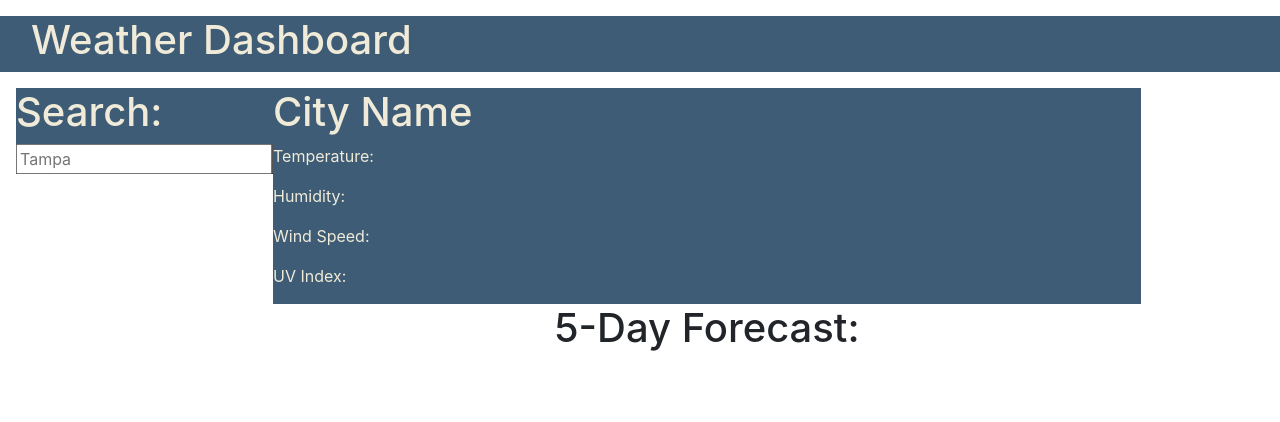
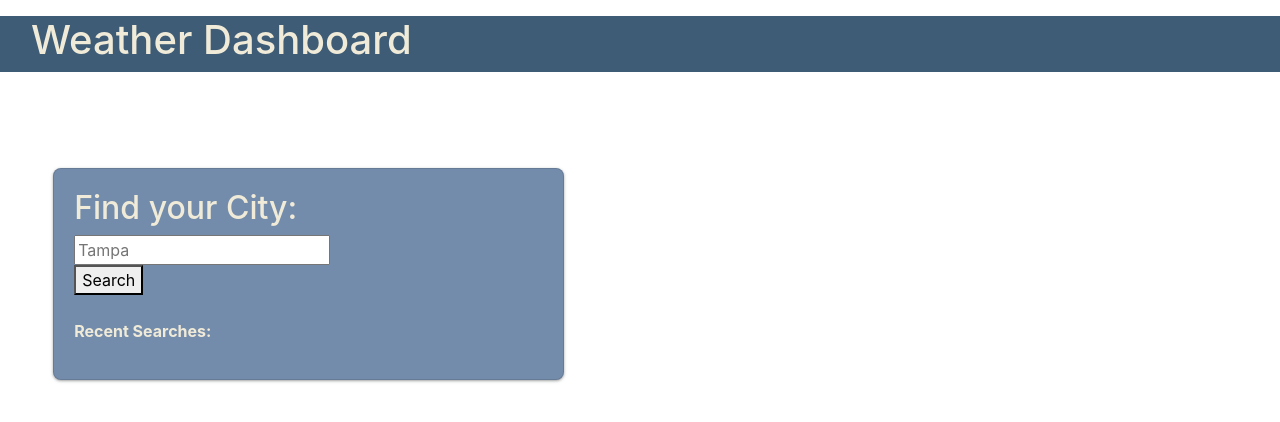
Before and after one commit to ColeWebster/api-weatherapp, a plain HTML site: page index.html in a window 1280 px wide. Drawn offline with nearby package versions, Linux system fonts and the light colour scheme.

Commit message:
Updating JS files with local storage functional on search

```diff
--- a/Assets/css/style.css
+++ b/Assets/css/style.css
@@ -21,7 +21,17 @@ header {
 
 .card {
     background-color: var(--lightblue);
-    color: var(--softwhite)
+    color: var(--softwhite);
+    border-radius: 8px;
+    box-shadow: rgba(60, 64, 67, 0.3) 0 1px 2px 0,
+    rgba(60, 64, 67, 0.15) 0 1px 3px 1px;
+    margin: 2%;
+    margin-top: 80px;
+    padding: 20px;
+    width: 46%;
+    overflow: hidden;
+    position: relative;
+    float: left;
 }
 
 h1{
@@ -38,13 +48,11 @@ h1{
     display: flex;
     flex-direction: row;
     margin: 1rem;
-    margin-right: 1rem;
+
 }
 
-.forecast {
-    align-items: center;
-}
-
-.searchBar {
-    align-self: start;
-}
+.card::after {
+    content: " ";
+    display: block;
+    clear: both;
+  }
--- a/Assets/js/script.js
+++ b/Assets/js/script.js
@@ -9,11 +9,29 @@
 var searchHistory = [];
 var weatherApiURL = "https://api.openweathermap.org";
 var weatherApiKey = "145642453194c5fbabaae41a36e299b3";
+var searchBtn = document.querySelector("#searchBtn");
 
+
+// Search button
+    //adding event listener for the search button
+searchBtn.addEventListener("click", function(event) {
+    event.preventDefault();
+    //testing functionality
+    console.log("Hello");
+    var citySearch = document.querySelector("#citySearch").value;
+    localStorage.setItem("citySearch", citySearch);
+    displayLastSearch();
+})
+    //grabbing search from local storage
+function displayLastSearch() {
+    var city = localStorage.getItem("citySearch");
+    searchHistorySpan.textContent = city;
+}
+
+displayLastSearch();
 
 // ---------DOM Elements
 // Main card
-// Search button
 
 // ------Functions
 // renderSearchHistory
--- a/index.html
+++ b/index.html
@@ -22,18 +22,20 @@
 
     <div class="container">
         <!-- Setup for the search bar and the history to save to local -->
-        <div class="searchbar">
-            <div class="row">
-                <h1>Search:</h1>
-            </div>
-            <div class="row">
-                <input type="text" class="searchBar" placeholder="Tampa">
-                <button type="submit" class="searchBtn"></button>
-            </div>
-            <div class="history"></div>
+        <div class="card">
+            <h2>Find your City:</h2>
+            <form method="post">
+                <div class="input">
+                    <input type="text" name="citySearch" id="citySearch" placeholder="Tampa" />
+                </div>
+                <button id="searchBtn">Search</button>
+            </form>
+            <br>
+            <p><strong>Recent Searches:</strong><span id="search-history"></span></p>
         </div>
+
         <!--Columns to show forecast for current city-->
-        <div class="col two-containers">
+        <!-- <div class="card">
             <div class="forecast">
                 <div class="row">
                     <h1 class="cityName">City Name</h1>
@@ -53,17 +55,19 @@
                     <p class="uvIndex">UV Index:</p>
                 </div>
             </div>
-            <!-- Five day container -->
+        </div> -->
+        <!-- Five day container -->
+        <!-- <div class="card">
             <div class="five-day-container">
                 <h1>5-Day Forecast:</h1>
                 <div class="card-row">
                 </div>
             </div>
-        </div>
-    </div>
-</main>
+        </div> -->
 
-<script src="./Assets/js/script.js"></script>
+        </main>
+
+        <script src="./Assets/js/script.js"></script>
 
 </body>
 </main>
```
Also changed, not shown: 2 other files.
